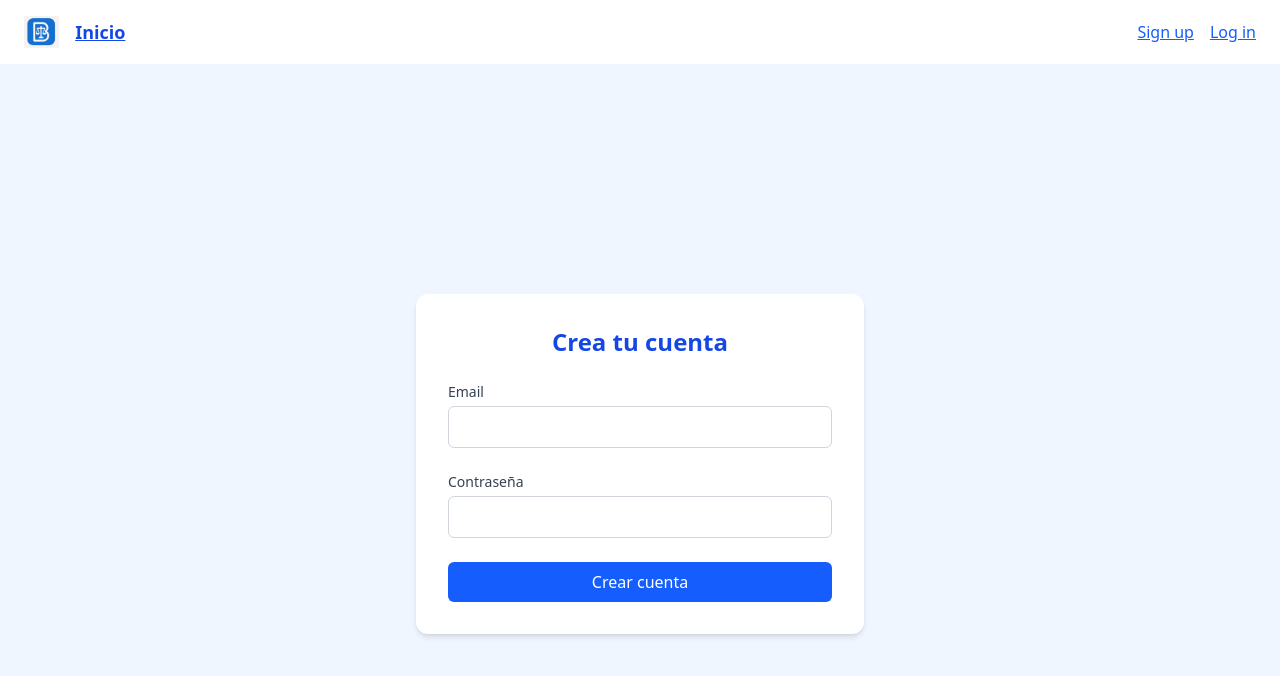
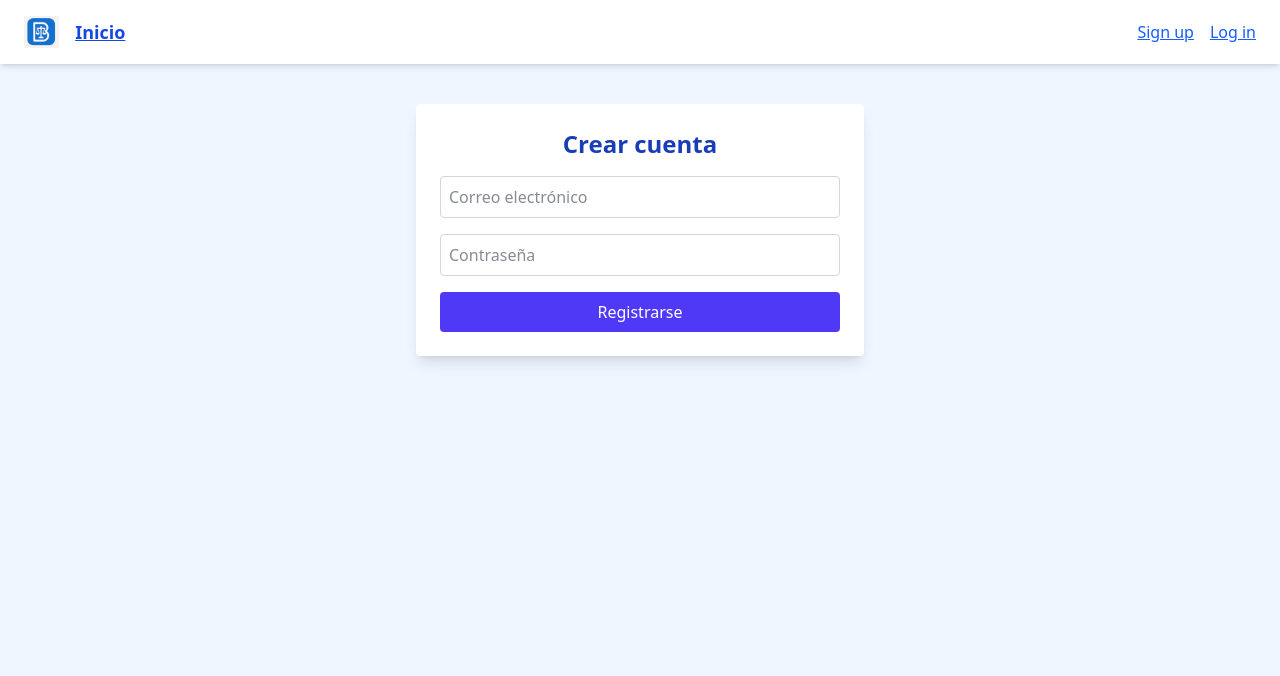
Before and after one commit to LuisPS-coder/Proyecto_Finanzas, a React (Vite) app in the folder react-project-template/: page /signup in a window 1280 px wide. Shown: the top 676 px of the page. Built offline with nearby package versions, Linux system fonts and the light colour scheme.

Commit message:
Fix: actualiza transacciones automáticamente tras crear nueva

```diff
--- a/react-project-template/src/pages/Signup.jsx
+++ b/react-project-template/src/pages/Signup.jsx
@@ -1,83 +1,65 @@
-import { useForm } from "react-hook-form";
+import { useState } from "react";
 import { useNavigate } from "react-router-dom";
-import { useContext, useState } from "react";
-import { AuthContext } from "../context/AuthProvider";
-import Loading from "../components/Loading";
+import { useAuth } from "../hooks/useAuth";
 
-export default function Signup() {
+function Signup() {
+  const [form, setForm] = useState({ email: "", password: "" });
+  const [error, setError] = useState("");
   const navigate = useNavigate();
-  const { registerUser } = useContext(AuthContext);
+  const { register } = useAuth();
 
-  const {
-    register,
-    handleSubmit,
-    formState: { errors },
-  } = useForm();
+  const handleChange = (e) => {
+    setForm({ ...form, [e.target.name]: e.target.value });
+  };
 
-  const [loading, setLoading] = useState(false);
-  const [error, setError] = useState("");
-
-  const onSubmit = async (data) => {
-    setLoading(true);
+  const handleSubmit = async (e) => {
+    e.preventDefault();
     setError("");
 
     try {
-      await registerUser(data);
+      const res = await register(form);
+      if (res?.token) {
         navigate("/dashboard");
+      } else {
+        setError("No se pudo completar el registro.");
+      }
     } catch (err) {
-      if (err.code === "ECONNABORTED" || err.message.includes("timeout")) {
-        setError("Despertando servidor... vuelve a intentarlo en unos segundos");
-      } else {
-        setError("Error al registrarte: " + (err.response?.data?.message || err.message));
-      }
-    } finally {
-      setLoading(false);
+      setError("Error en el registro. Verifica los datos.");
     }
   };
 
   return (
-    <div className="flex justify-center items-center min-h-screen bg-blue-50">
-      {loading ? (
-        <Loading message="Despertando servidor..." />
-      ) : (
-        <form
-          onSubmit={handleSubmit(onSubmit)}
-          className="bg-white p-8 rounded-xl shadow-md w-full max-w-md space-y-6"
-        >
-          <h2 className="text-2xl font-semibold text-blue-700 text-center">Crea tu cuenta</h2>
-
-          <div>
-            <label className="block text-sm font-medium text-gray-700">Email</label>
+    <div className="max-w-md mx-auto mt-10 p-6 bg-white shadow-lg rounded">
+      <h1 className="text-2xl font-bold mb-4 text-center">Crear cuenta</h1>
+      {error && <p className="text-red-600 mb-4">{error}</p>}
+      <form onSubmit={handleSubmit} className="flex flex-col gap-4">
         <input
+          className="p-2 border border-gray-300 rounded"
           type="email"
-              autoComplete="email"
-              {...register("email", { required: true })}
-              className="mt-1 block w-full px-4 py-2 border border-gray-300 rounded-md focus:ring-blue-500 focus:border-blue-500"
+          name="email"
+          placeholder="Correo electrónico"
+          value={form.email}
+          onChange={handleChange}
+          required
         />
-            {errors.email && <span className="text-red-500 text-sm">Este campo es obligatorio</span>}
-          </div>
-
-          <div>
-            <label className="block text-sm font-medium text-gray-700">Contraseña</label>
         <input
+          className="p-2 border border-gray-300 rounded"
           type="password"
-              autoComplete="new-password"
-              {...register("password", { required: true })}
-              className="mt-1 block w-full px-4 py-2 border border-gray-300 rounded-md focus:ring-blue-500 focus:border-blue-500"
+          name="password"
+          placeholder="Contraseña"
+          value={form.password}
+          onChange={handleChange}
+          required
         />
-            {errors.password && <span className="text-red-500 text-sm">Este campo es obligatorio</span>}
-          </div>
-
         <button
           type="submit"
-            className="w-full bg-blue-600 text-white py-2 px-4 rounded-md hover:bg-blue-700 transition"
+          className="bg-indigo-600 hover:bg-indigo-700 text-white py-2 rounded"
         >
-            Crear cuenta
+          Registrarse
         </button>
-
-          {error && <p className="text-red-500 text-sm text-center">{error}</p>}
       </form>
-      )}
     </div>
   );
 }
+
+export default Signup;
```
Lines whose indentation alone changed are shown as unchanged.
